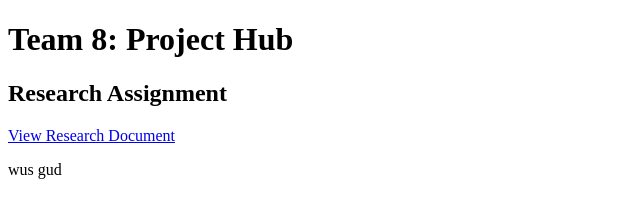
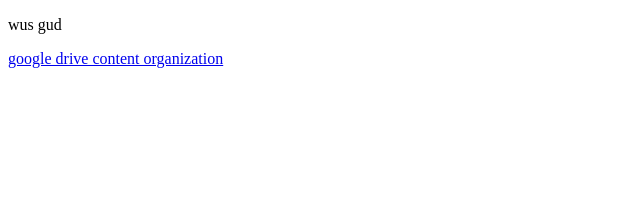
Before and after one commit to KentStateWeb/fall2016-team-8, a plain HTML site: page index.html in a window 1280 px wide. Shown: the whole page, without its empty margins (0-640 px from the left). Drawn offline with Linux system fonts and the light colour scheme.

Commit message:
Add files via upload

```diff
--- a/index.html
+++ b/index.html
@@ -5,9 +5,7 @@
     <title></title>
   </head>
   <body>
-    <h1>Team 8: Project Hub</h1>
-    <h2>Research Assignment</h2>
-    <a href="research/research.pdf">View Research Document</a>
     <p>wus gud</p>
+    <a href="https://drive.google.com/drive/folders/0B4npwmFQxlf_YXU2eGdBMGstVG8">google drive content organization<a/>
   </body>
 </html>
```
